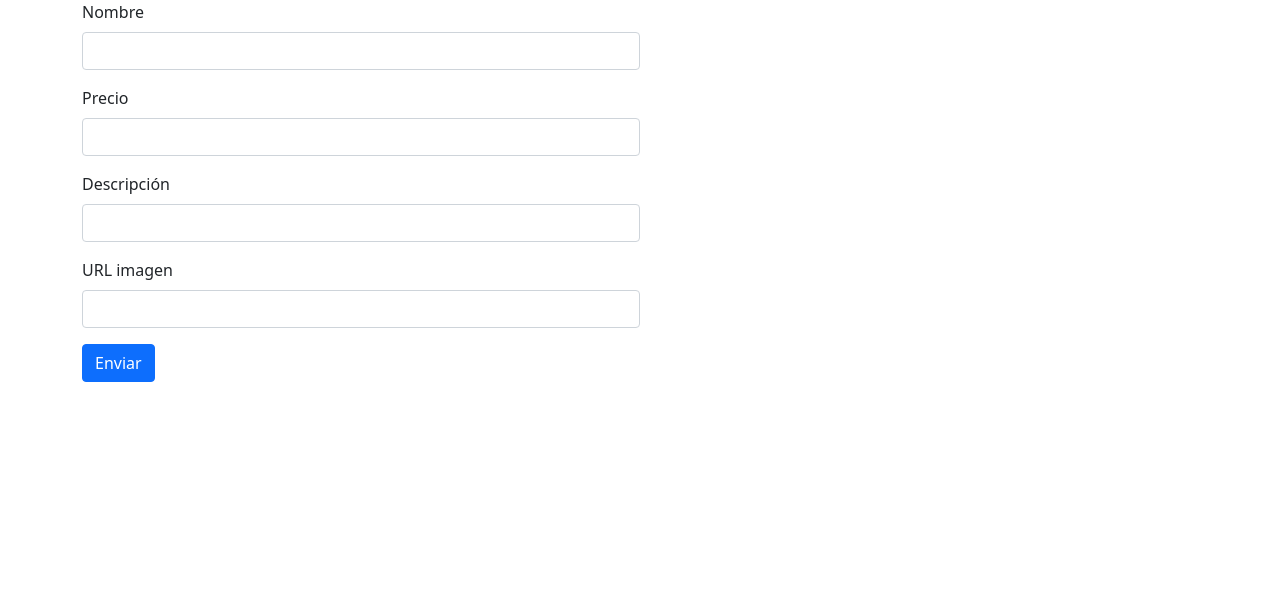
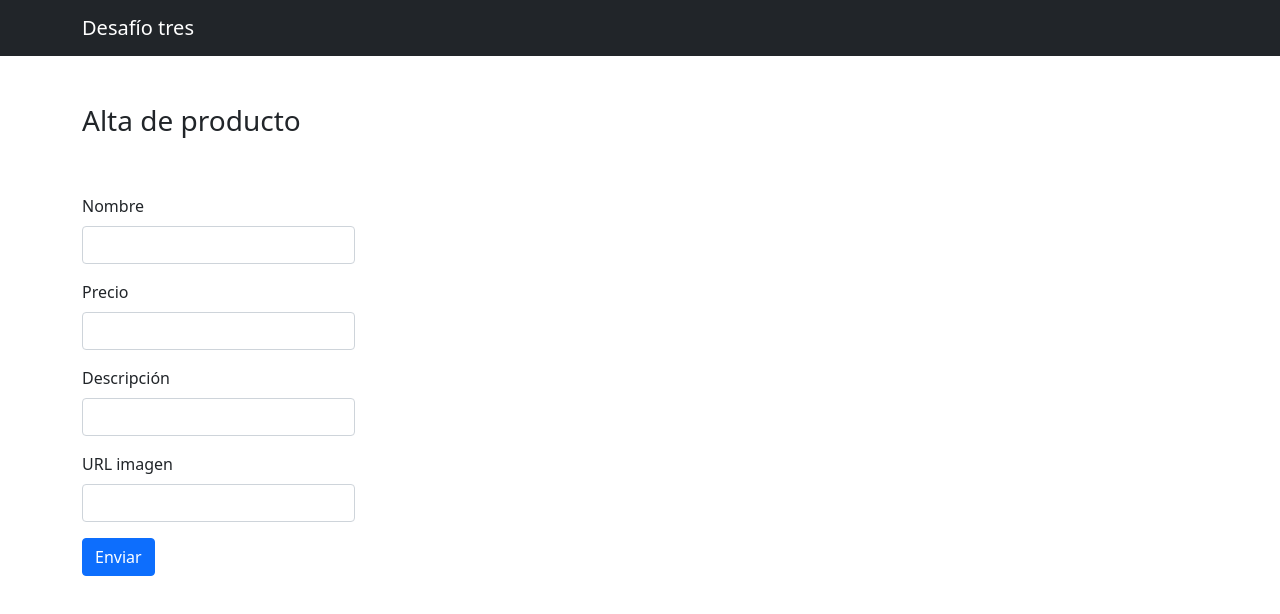
Before and after one commit to AlexisArce/coderhouse-angular, an Angular app in the folder desafios/desafio-3/desafio-tres/: page / in a window 1280 px wide. Shown: the top 614 px of the page. Built offline with nearby package versions, Linux system fonts and the light colour scheme.

Commit message:
Add navbar component

```diff
--- a/desafios/desafio-3/desafio-tres/src/app/app.component.html
+++ b/desafios/desafio-3/desafio-tres/src/app/app.component.html
@@ -1,3 +1,13 @@
+<app-navbar></app-navbar>
 <div class="container">
-  <app-formulario></app-formulario>
+  <div class="row my-5">
+    <div class="col-md-6">
+      <h3>Alta de producto</h3>
+    </div>
+  </div>
+  <div class="row">
+    <div class="col-md-6">
+      <app-formulario></app-formulario>
+    </div>
+  </div>
 </div>
--- a/desafios/desafio-3/desafio-tres/src/app/app.module.ts
+++ b/desafios/desafio-3/desafio-tres/src/app/app.module.ts
@@ -4,9 +4,10 @@ import { ReactiveFormsModule } from '@angular/forms';
 
 import { AppComponent } from './app.component';
 import { FormularioComponent } from './components/formulario/formulario.component';
+import { NavbarComponent } from './components/navbar/navbar.component';
 
 @NgModule({
-  declarations: [AppComponent, FormularioComponent],
+  declarations: [AppComponent, FormularioComponent, NavbarComponent],
   imports: [BrowserModule, ReactiveFormsModule],
   providers: [],
   bootstrap: [AppComponent],
--- a/desafios/desafio-3/desafio-tres/src/app/components/formulario/formulario.component.html
+++ b/desafios/desafio-3/desafio-tres/src/app/components/formulario/formulario.component.html
@@ -13,7 +13,7 @@
       "
       class="alert-danger border border-danger rounded m-2 p-1"
     >
-      El nombre es obligatorio
+      Debe ingresar un nombre válido.
     </div>
   </div>
   <div class="mb-3">
@@ -30,7 +30,7 @@
       "
       class="alert-danger border border-danger rounded m-2 p-1"
     >
-      El precio es obligatorio
+      El precio es obligatorio.
     </div>
   </div>
   <div class="mb-3">
--- /dev/null
+++ b/desafios/desafio-3/desafio-tres/src/app/components/navbar/navbar.component.html
@@ -0,0 +1,5 @@
+<nav class="navbar navbar-dark bg-dark">
+  <div class="container-md">
+    <a class="navbar-brand" href="#">Desafío tres</a>
+  </div>
+</nav>
--- /dev/null
+++ b/desafios/desafio-3/desafio-tres/src/app/components/navbar/navbar.component.ts
@@ -0,0 +1,15 @@
+import { Component, OnInit } from '@angular/core';
+
+@Component({
+  selector: 'app-navbar',
+  templateUrl: './navbar.component.html',
+  styleUrls: ['./navbar.component.css']
+})
+export class NavbarComponent implements OnInit {
+
+  constructor() { }
+
+  ngOnInit(): void {
+  }
+
+}
```
Also changed, not shown: desafios/desafio-3/desafio-tres/src/app/components/navbar/navbar.component.css (added).
